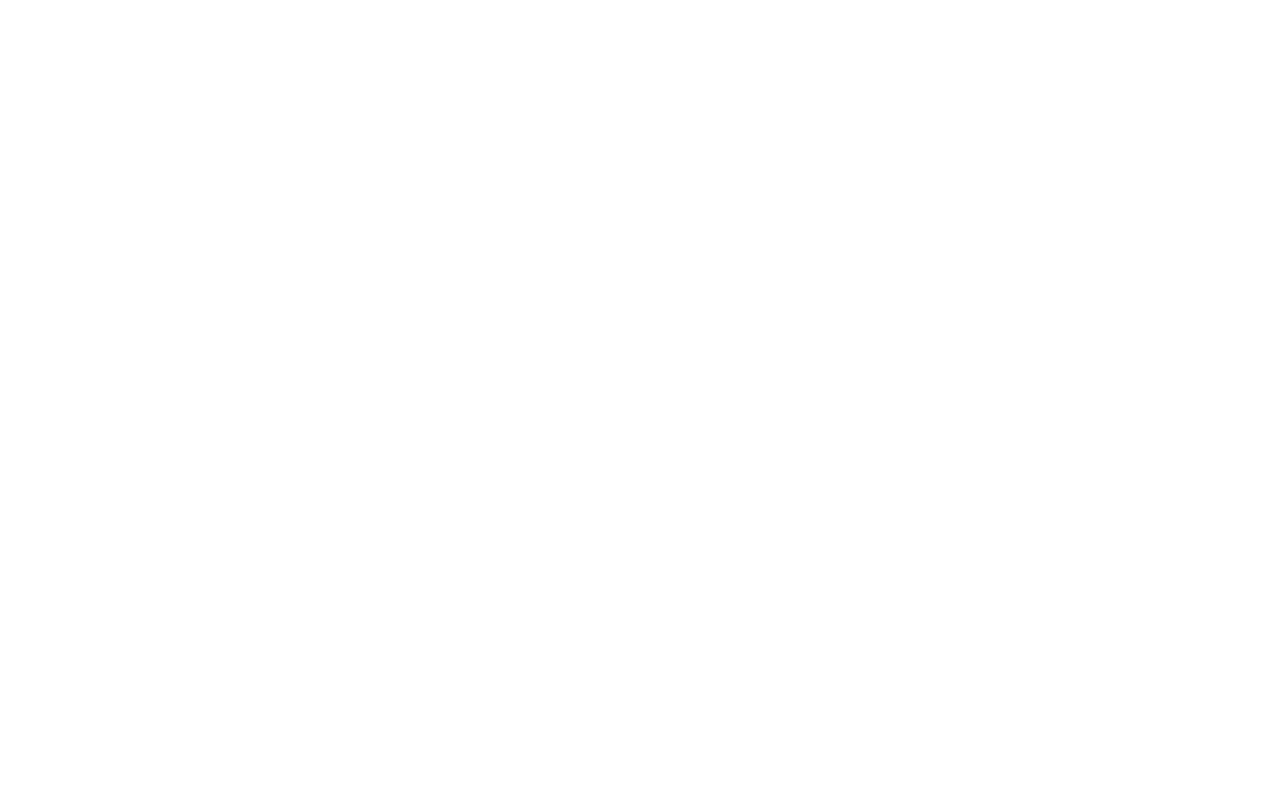
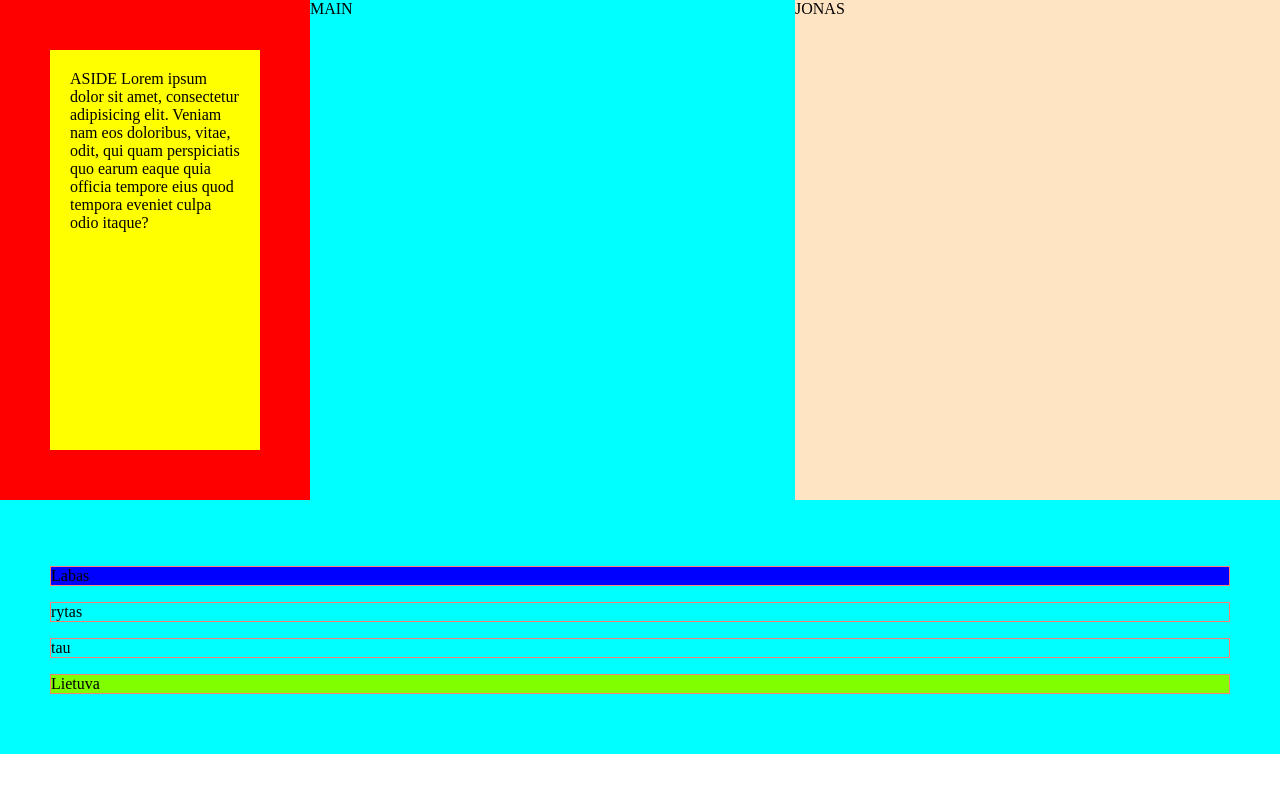
Before and after one commit to vitaliju/eduhouse, a website: page index.html in a window 1280 px wide. Drawn offline with Linux system fonts and the light colour scheme.

Commit message:
eduhouse files

```diff
--- /dev/null
+++ b/css/main.css
@@ -0,0 +1,52 @@
+ * {
+     box-sizing: border-box;
+ }
+ body {
+     display: inline-block;
+     width: 100%;
+     margin: 0;
+ }
+
+ aside {
+     background-color: yellow;
+     float: left;
+     width: 310px;
+     height: 500px;
+     border: 50px solid red;
+     padding: 20px;
+
+ }
+
+ main,
+ div {
+     background-color: aqua;
+     width: calc((100% - 310px) / 2);
+     float: left;
+     height: 500px;
+ }
+
+ div {
+    background-color: bisque;
+ }
+section {
+    display: inline-block;
+    width: 100%;
+    background-color: cyan;
+    padding: 50px;
+}
+
+p {
+    border: 1px solid salmon;
+    margin-bottom: 10px;
+}
+
+p:first-child {
+    background-color: blue;
+}
+
+p:nth-child(5) {
+    background-color: burlywood;
+}
+p:last-child {
+    background-color: chartreuse;
+}
--- a/index.html
+++ b/index.html
@@ -4,8 +4,23 @@
     <meta charset="UTF-8">
     <meta name="viewport" content="width=device-width, initial-scale=1.0">
     <title>Document</title>
+    <link rel="stylesheet" href="./css/main.css">
 </head>
 <body>
-
+    <aside>
+        ASIDE Lorem ipsum dolor sit amet, consectetur adipisicing elit. Veniam nam eos doloribus, vitae, odit, qui quam perspiciatis quo earum eaque quia officia tempore eius quod tempora eveniet culpa odio itaque?
+    </aside>
+    <main>
+        MAIN
+    </main>
+    <div>
+        JONAS
+    </div>
+    <section>
+        <p>Labas</p>
+        <p>rytas</p>
+        <p>tau</p>
+        <p>Lietuva</p>
+    </section>
 </body>
 </html>
```
Also changed, not shown: img/eduhouse.png (added).
